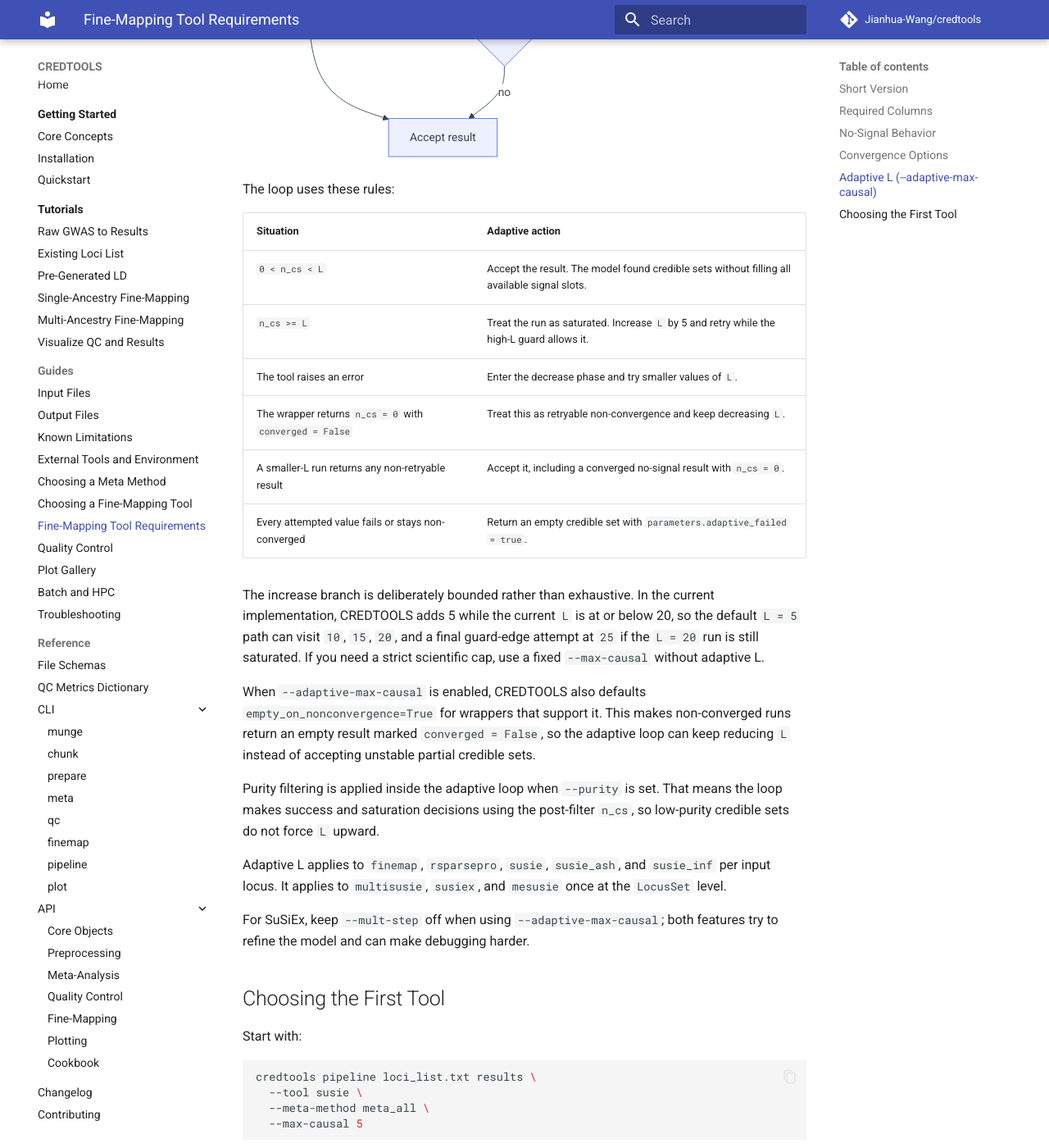
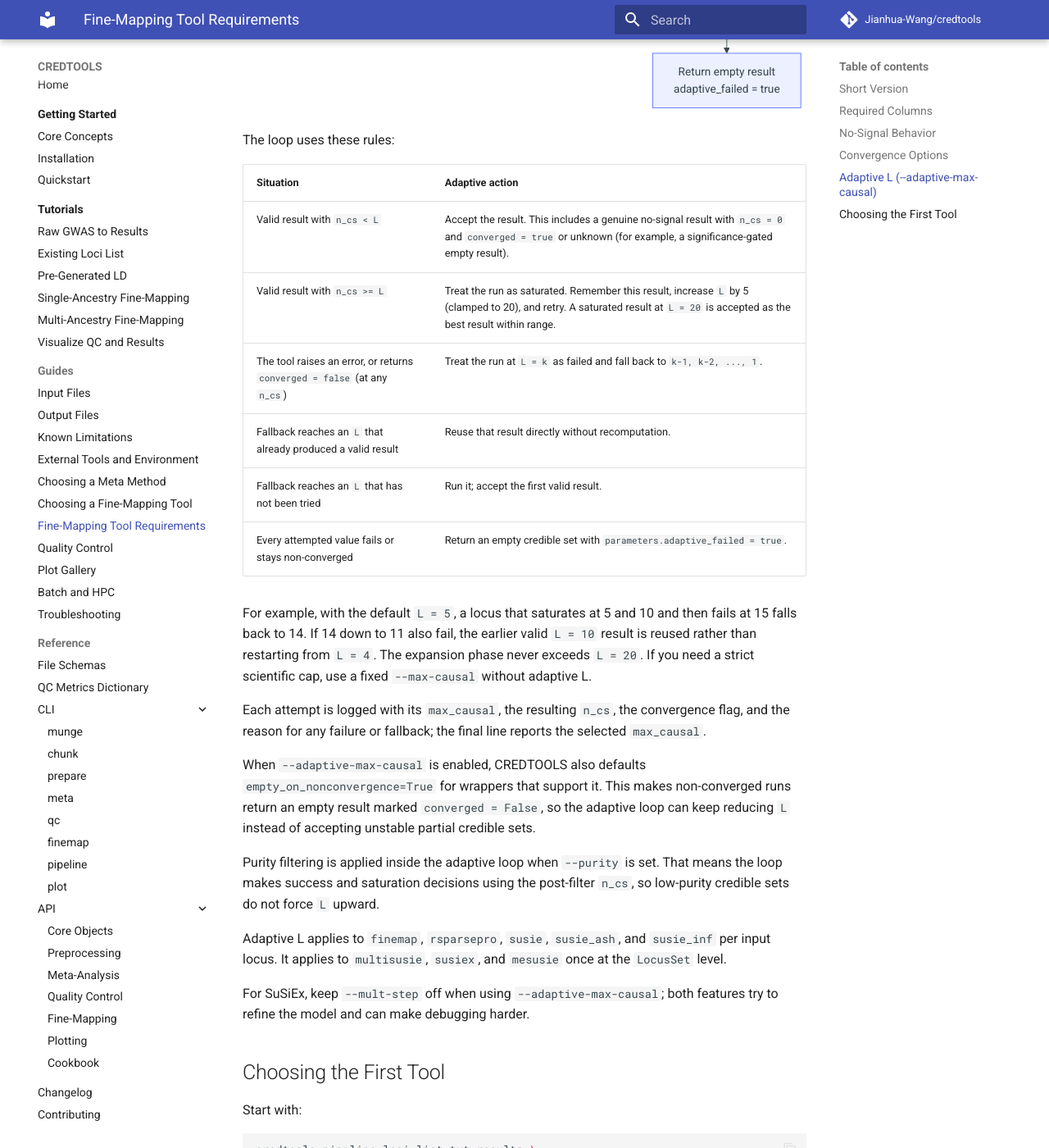
Before and after one commit to Jianhua-Wang/credtools, an MkDocs documentation site: the page built from docs/guides/finemapping-tool-requirements.md, in a window 1280 px wide and 1400 px high, scrolled down 4463 px. Shown: the whole window at 82% size. Built offline with MkDocs 1.6.1 and Material for MkDocs 9.7.7, drawn with Linux system fonts in a browser that asks for light colours; comment, search, counter and statistics services are not loaded.

Commit message:
Fix adaptive max_causal fallback and cap
- Fall back from k-1 when the run at L=k fails, instead of restarting
  from initial-1 (5 -> 10 -> 15 fails now tries 14, not 4)
- Cache valid expansion results and reuse them during fallback
- Cap the expansion phase at L=20; never attempt L=25
- Never accept converged=False results; accept genuine no-signal
  results (converged True/None) directly
- Share control flow between _adaptive_fine_map and
  _adaptive_fine_map_multi via _adaptive_search with per-attempt logging
- Add regression tests covering both adaptive paths and update docs

````diff
--- a/docs/guides/finemapping-tool-requirements.md
+++ b/docs/guides/finemapping-tool-requirements.md
@@ -103,38 +103,45 @@ or the COJO-derived value when `--set-L-by-cojo` is enabled.
 ```mermaid
 flowchart TD
     A["Start with effective L"] --> B["Run fine-mapping tool"]
-    B --> C{"Run failed?"}
-    C -- "yes" --> H{"Smaller L left?"}
+    B --> C{"Run failed?<br/>(error or converged = false)"}
     C -- "no" --> D["Apply purity filter<br/>if --purity > 0"]
-    D --> E{"0 < n_cs < L?"}
+    D --> E{"n_cs < L?"}
     E -- "yes" --> F["Accept result"]
-    E -- "no" --> G{"n_cs >= L?"}
-    G -- "yes" --> I["Increase L by 5<br/>and retry while within cap"]
+    E -- "no: saturated" --> G{"L at cap (20)?"}
+    G -- "yes" --> F
+    G -- "no" --> I["Increase L by 5<br/>(clamped to 20)<br/>and remember this result"]
     I --> B
-    G -- "no: n_cs = 0" --> H
-    H -- "yes" --> J["Run next smaller L"]
-    J --> K{"Non-converged empty result?"}
-    K -- "yes" --> H
-    K -- "no" --> F
-    H -- "no" --> M["Return empty result<br/>adaptive_failed = true"]
+    C -- "yes at L = k" --> H["Try L = k-1, k-2, ..., 1"]
+    H --> J{"Already have a valid<br/>result for this L?"}
+    J -- "yes" --> F
+    J -- "no" --> K["Run tool at this L"]
+    K --> L2{"Run failed?"}
+    L2 -- "no" --> F
+    L2 -- "yes" --> N{"Smaller L left?"}
+    N -- "yes" --> H
+    N -- "no" --> M["Return empty result<br/>adaptive_failed = true"]
 ```
 
 The loop uses these rules:
 
 | Situation | Adaptive action |
 | --- | --- |
-| `0 < n_cs < L` | Accept the result. The model found credible sets without filling all available signal slots. |
-| `n_cs >= L` | Treat the run as saturated. Increase `L` by 5 and retry while the high-L guard allows it. |
-| The tool raises an error | Enter the decrease phase and try smaller values of `L`. |
-| The wrapper returns `n_cs = 0` with `converged = False` | Treat this as retryable non-convergence and keep decreasing `L`. |
-| A smaller-L run returns any non-retryable result | Accept it, including a converged no-signal result with `n_cs = 0`. |
+| Valid result with `n_cs < L` | Accept the result. This includes a genuine no-signal result with `n_cs = 0` and `converged = true` or unknown (for example, a significance-gated empty result). |
+| Valid result with `n_cs >= L` | Treat the run as saturated. Remember this result, increase `L` by 5 (clamped to 20), and retry. A saturated result at `L = 20` is accepted as the best result within range. |
+| The tool raises an error, or returns `converged = false` (at any `n_cs`) | Treat the run at `L = k` as failed and fall back to `k-1, k-2, ..., 1`. |
+| Fallback reaches an `L` that already produced a valid result | Reuse that result directly without recomputation. |
+| Fallback reaches an `L` that has not been tried | Run it; accept the first valid result. |
 | Every attempted value fails or stays non-converged | Return an empty credible set with `parameters.adaptive_failed = true`. |
 
-The increase branch is deliberately bounded rather than exhaustive. In the
-current implementation, CREDTOOLS adds 5 while the current `L` is at or below
-20, so the default `L = 5` path can visit `10`, `15`, `20`, and a final
-guard-edge attempt at `25` if the `L = 20` run is still saturated. If you need a
-strict scientific cap, use a fixed `--max-causal` without adaptive L.
+For example, with the default `L = 5`, a locus that saturates at 5 and 10 and
+then fails at 15 falls back to 14. If 14 down to 11 also fail, the earlier
+valid `L = 10` result is reused rather than restarting from `L = 4`. The
+expansion phase never exceeds `L = 20`. If you need a strict scientific cap,
+use a fixed `--max-causal` without adaptive L.
+
+Each attempt is logged with its `max_causal`, the resulting `n_cs`, the
+convergence flag, and the reason for any failure or fallback; the final line
+reports the selected `max_causal`.
 
 When `--adaptive-max-causal` is enabled, CREDTOOLS also defaults
 `empty_on_nonconvergence=True` for wrappers that support it. This makes
````
Also changed, not shown: CHANGELOG.md (+12 -0 lines), docs/changelog.md (+11 -0 lines), 3 other files.
